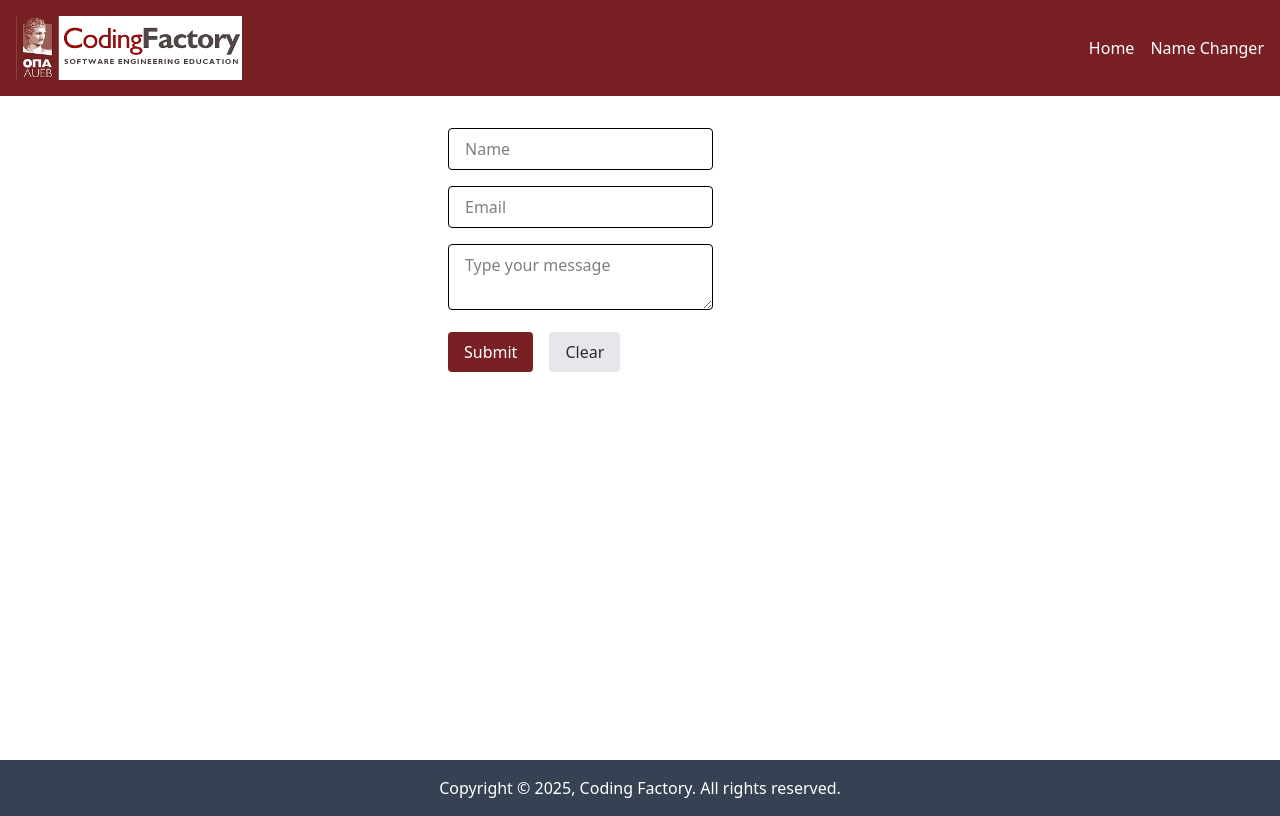
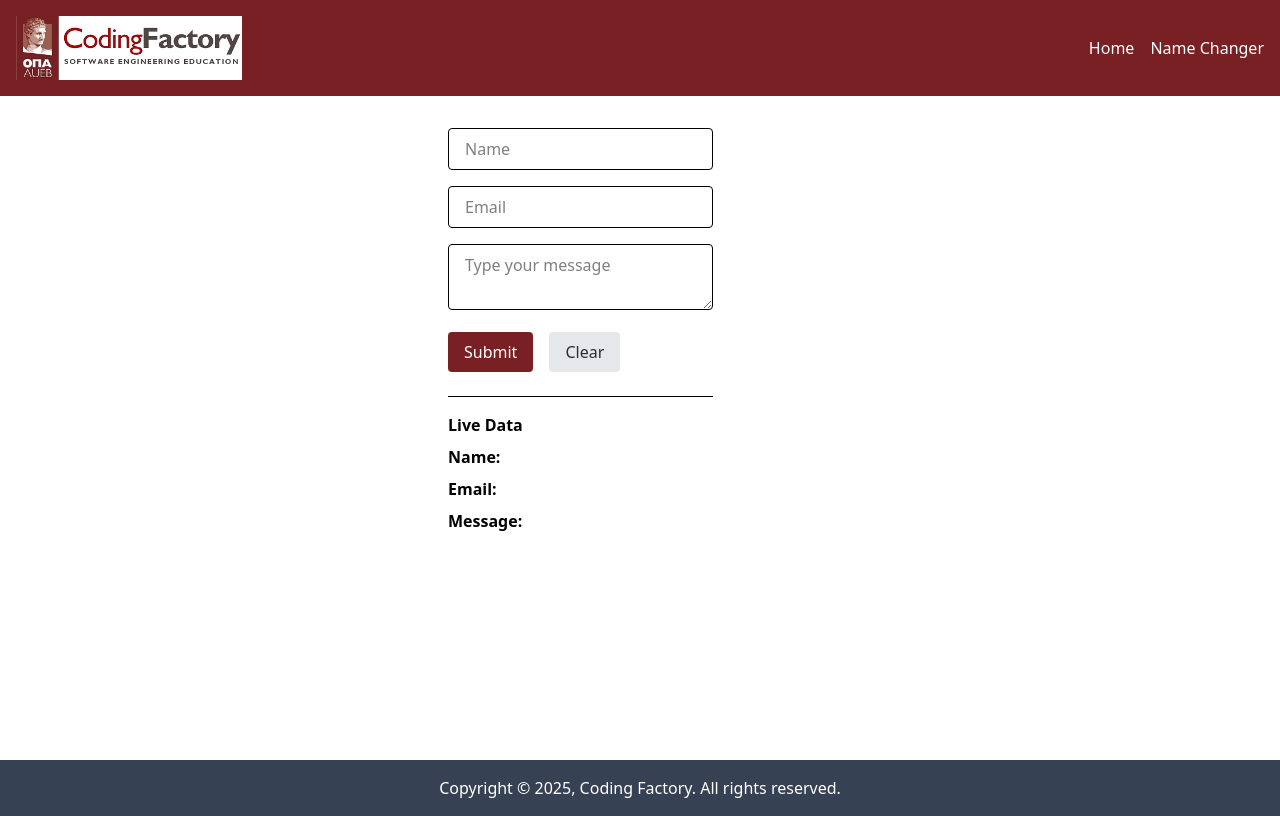
Before and after one commit to JohnMatthiou/react-components-intro, a React (Vite) app: page / in a window 1280 px wide. Built offline with nearby package versions, Linux system fonts and the light colour scheme.

Commit message:
feat: add MultiFieldFormWithReactHook component integrating react-hook-form library

```diff
--- a/package.json
+++ b/package.json
@@ -10,10 +10,12 @@
     "preview": "vite preview"
   },
   "dependencies": {
+    "@hookform/resolvers": "^5.1.1",
     "@tailwindcss/vite": "^4.1.7",
     "lucide-react": "^0.511.0",
     "react": "^19.1.0",
     "react-dom": "^19.1.0",
+    "react-hook-form": "^7.58.0",
     "react-router": "^7.6.1",
     "tailwindcss": "^4.1.7",
     "zod": "^3.25.61"
--- a/src/App.tsx
+++ b/src/App.tsx
@@ -32,7 +32,8 @@
 // import UncontrolledInput from "./components/UncontrolledInput.tsx";
 // import MultiFieldForm from "./components/MultiFieldForm.tsx";
 // import MultiFieldFormWithValidation from "./components/MultiFieldFormWithValidation.tsx";
-import MultiFieldFormWithZodValidation from "./components/MultiFieldFormWithZodValidation.tsx";
+// import MultiFieldFormWithZodValidation from "./components/MultiFieldFormWithZodValidation.tsx";
+import MultiFieldFormWithReactHook from "./components/MultiFieldFormWithReactHook.tsx";
 
 function App() {
 
@@ -79,7 +80,8 @@
                         {/*<Route index element={<UncontrolledInput />} />*/}
                         {/*<Route index element={<MultiFieldForm/>} />*/}
                         {/*<Route index element={<MultiFieldFormWithValidation/>} />*/}
-                        <Route index element={<MultiFieldFormWithZodValidation/>} />
+                        {/*<Route index element={<MultiFieldFormWithZodValidation/>} />*/}
+                        <Route index element={<MultiFieldFormWithReactHook/>} />
                     </Route>
                     {/*<Route path="examples?" element={<ExamplesPage />}>*/}
                     <Route path="examples" element={<RouterExamplesLayout/>}>
--- /dev/null
+++ b/src/components/MultiFieldFormWithReactHook.tsx
@@ -0,0 +1,117 @@
+import {z} from 'zod';
+import {useForm} from 'react-hook-form';
+import {zodResolver} from "@hookform/resolvers/zod";
+
+
+const formSchema = z.object({
+        name: z.string().trim().nonempty("Name is required."),
+        email: z.string()
+            .trim()
+            .nonempty("Email is required.")
+            .email("Email is invalid."),
+        message: z.string()
+            .trim()
+            .nonempty("Message is required.")
+            .min(5, "Message must be at least 5 characters.")
+            .max(8, "Message must be at most 8 characters."),
+    });
+
+type FormValues = z.infer<typeof formSchema>;
+
+const initialValues = {
+    name: "",
+    email: "",
+    message: "",
+}
+
+const MultiFieldFormWithReactHook = () => {
+
+    const {
+        register,
+        handleSubmit,
+        formState: {errors},
+        reset,
+        watch,
+    } = useForm<FormValues>({
+        resolver: zodResolver(formSchema),
+        defaultValues: initialValues,
+    });
+
+
+    const onSubmit = (data: FormValues) => {
+        console.log(data);
+        reset();
+    }
+
+    const onClear = () => {
+        reset();
+    }
+
+    const watchedValues = watch();
+
+    return (
+        <>
+            <div className="flex max-w-sm mx-auto mt-8">
+                <form onSubmit={handleSubmit(onSubmit)} className="space-y-4">
+                    <div>
+                        <input
+                            {...register("name")} // name="name"
+                            placeholder="Name"
+
+                            className="w-full px-4 py-2 rounded border"
+                            autoComplete="off"
+                        />
+                        {errors.name && (
+                            <p className="text-cf-dark-red">{errors.name.message}</p>
+                        )}
+                    </div>
+                    <div>
+                        <input
+                            {...register("email")}
+                            placeholder="Email"
+                            className="w-full px-4 py-2 rounded border"
+                        />
+                        {errors.email && (
+                            <p className="text-cf-dark-red">{errors.email.message}</p>
+                        )}
+                    </div>
+                    <div>
+                        <textarea
+                            {...register("message")}
+                            placeholder="Type your message"
+
+                            className="w-full px-4 py-2 rounded border"
+                        />
+                        {errors.message && (
+                            <p className="text-cf-dark-red">{errors.message.message}</p>
+                        )}
+                    </div>
+                    <div className="flex gap-4">
+                        <button
+                            type="submit"
+                            className="bg-cf-dark-red text-white px-4 py-2 rounded"
+                        >
+                            Submit
+                        </button>
+                        <button
+                            type="button"
+                            onClick={onClear}
+                            className="bg-gray-200 text-cf-gray px-4 py-2 rounded"
+                        >
+                            Clear
+                        </button>
+                    </div>
+                        <div className="mt-6 border-t pt-4 space-y-2">
+                            <h2 className="font-semibold">Live Data</h2>
+                            <p><strong>Name:</strong>{watchedValues.name}</p>
+                            <p><strong>Email:</strong>{watchedValues.email}</p>
+                            <p><strong>Message:</strong>{watchedValues.message}</p>
+                        </div>
+                </form>
+            </div>
+
+        </>
+    )
+};
+
+export default MultiFieldFormWithReactHook;
```
